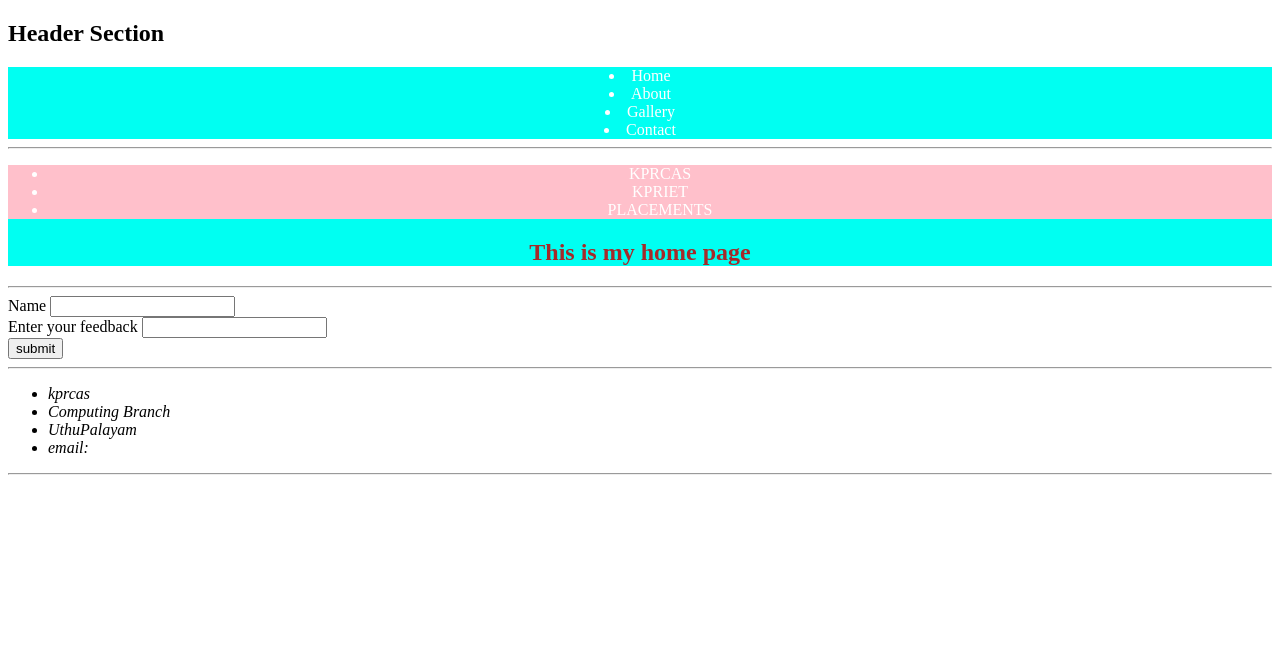
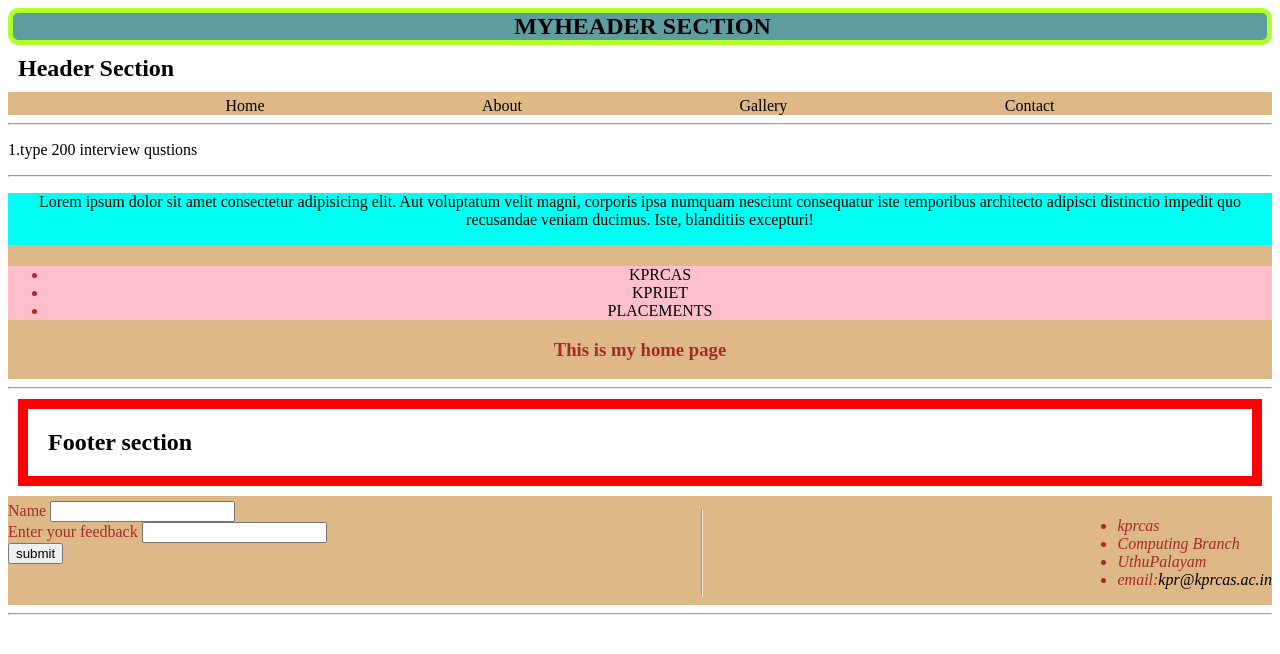
Before and after one commit to srimathi81/kprcasjs, a plain HTML site: page index.html in a window 1280 px wide. Drawn offline with Linux system fonts and the light colour scheme.

Commit message:
added flex code and modified index.html

```diff
--- /dev/null
+++ b/flex.css
@@ -0,0 +1,33 @@
+.flex-container{
+    display: flex;
+    list-style:none;
+     justify-content: space-evenly;
+    color:brown;
+    padding-top:5px;
+    background-color: burlywood;
+    margin-top:5px;
+
+
+}
+.flex-container2{
+    display: flex;
+    list-style:none;
+    flex-direction: column;
+     justify-content: space-evenly;
+    color:brown;
+    padding-top:5px;
+    background-color: burlywood;
+    margin-top:5px;
+
+
+}
+.flex-container a{
+    text-decoration:none;
+}
+.flex-container a:hover{
+    background-color: lightblue;
+    color:white;
+    border-radius: 4px;
+    width:100px;
+
+}
--- a/index.html
+++ b/index.html
@@ -5,32 +5,56 @@
     <meta name="viewport" content="width=device-width, initial-scale=1.0">
     <title>KPRCAS</title>
     <link rel="stylesheet" href="style.css">
+    <link rel="stylesheet" href="flex.css">
+<STYLE>
 
+    .box-model-example{
+        border:5px solid greenyellow;
+        background-color:cadetblue;
+        border-radius:10px;
+        text-align:center;
+        padding-left: 5px;
+        margin:0;
+    }
+
+
+</STYLE>
 
 </head>
 <body>
+
    <header>
+    <h2 class=box-model-example> MYHEADER SECTION </h2>
 
-    <h2>Header Section</h2>
-    <nav class="h2">
+    <h2 style="margin:10px;">Header Section</h2>
+    <nav class="flex-container">
         <li><a href="index.html">Home</a></li>
         <li><a href="about.html">About</a></li>
         <li><a href="gallery.html">Gallery</a></li>
         <li><a href="contact.html">Contact</a></li>
     </nav>
+   <hr>
+   <p>1.type 200 interview qustions</p>
+
+
    </header>
    <hr>
-   <main class="h2">
-    <Section>
-        <ul id="ul-style">
+   <main class="h2"><P>Lorem ipsum dolor sit amet consectetur adipisicing elit. Aut voluptatum velit magni, corporis ipsa numquam nesciunt consequatur iste temporibus architecto adipisci distinctio impedit quo recusandae veniam ducimus. Iste, blanditiis excepturi!</P>
+    <section class="flex-container2">
+    <Section >
+        <ul id="ul-style" >
             <li><a href="http://kprcas.ac.in/" target="_blank">KPRCAS</a></li>
             <li><a href="https://www.kpriet.ac.in/">KPRIET</a></li>
             <li><a href="">PLACEMENTS</a></li>
         </ul><h1 class="abc">This is my home page</h1></Section>
    </main>
+</section>
    <hr>
    <footer>
-    <section>
+    <H2 style="margin: 10px;padding:20px;border:10px solid red;">Footer section</H2>
+
+    <section class="flex-container">
+        <section>
         <form action="" >
             <label for="">Name</label>
             <input type="text" name="t1"><br>
@@ -49,6 +73,7 @@
 
         </ul>
     </address></section>
+</section>
     </footer>
     <hr>
     </body>
--- a/style.css
+++ b/style.css
@@ -1,11 +1,11 @@
 .h2{
     text-align: center;
     background-color:rgb(0, 255, 242);
-    color:white
+    color:black
 }
 a{
     text-decoration: none;
-    color:white;
+    color:black;
 }
 #ul-style{
     background-color:pink
```
